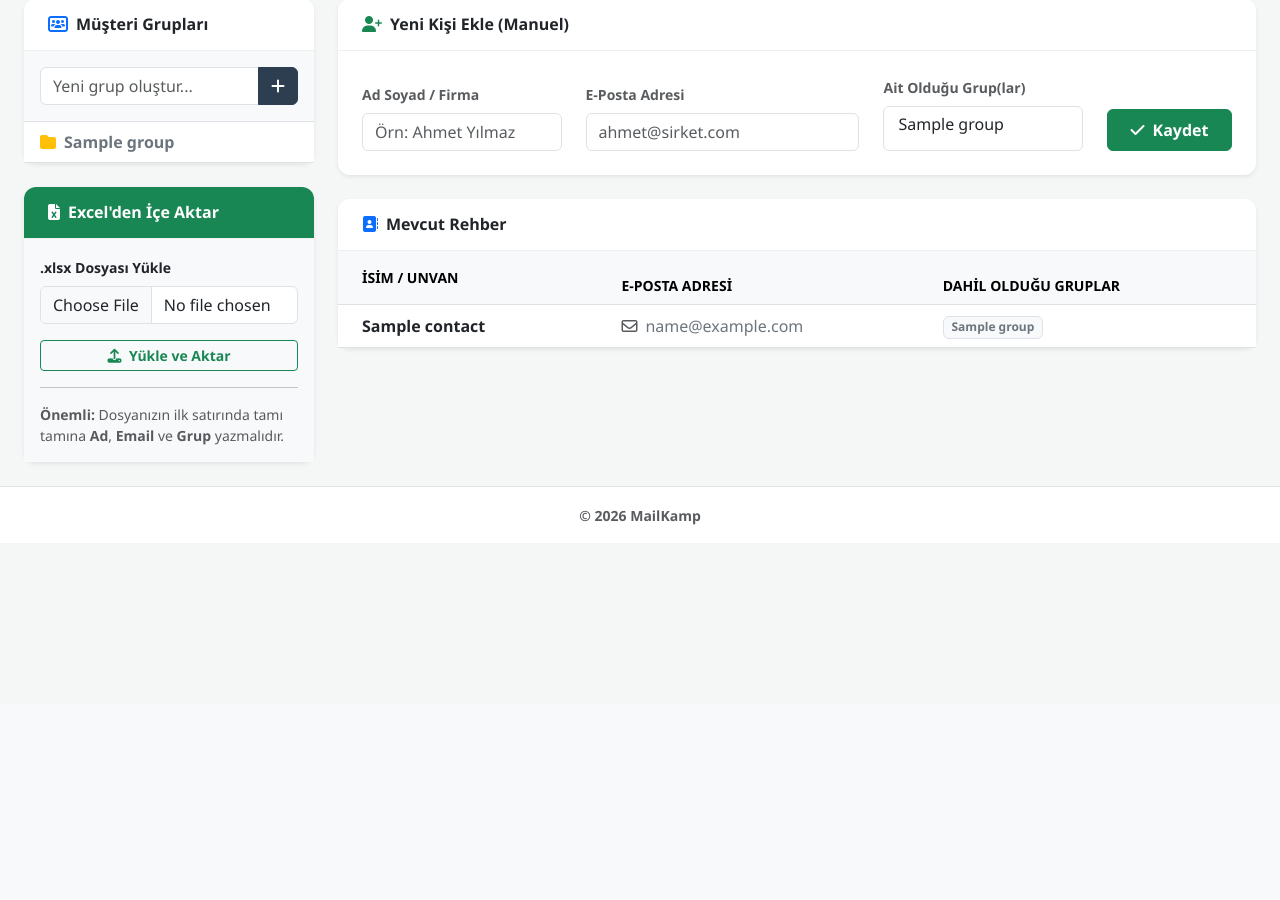
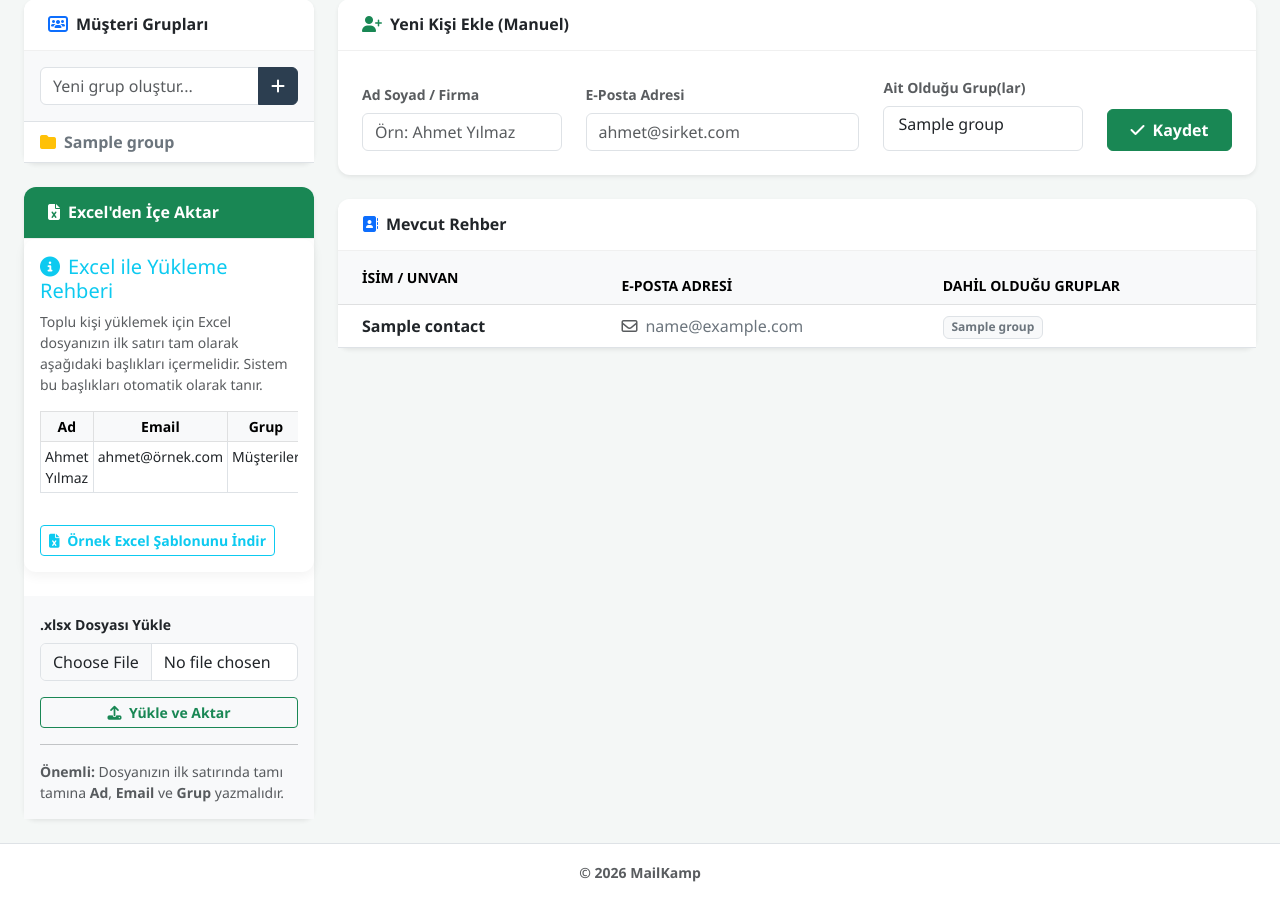
Before and after one commit to serkankefeli/mailuygulamasi, a Flask app: page /contacts in a window 1280 px wide. Shown: the part 96-996 px from the top of the page. Before the commit the page ends 621 px from the top, so only its background shows below. Run offline with Flask 3, Linux system fonts and the light colour scheme; a user stored in the database is signed in; tables that the repository leaves empty hold one stand-in row (values such as "Sample post"); some libraries are stand-ins or nearby versions.

Commit message:
Ornek Excel sablonu is bilgisayarindan eklendi

```diff
--- a/templates/contacts.html
+++ b/templates/contacts.html
@@ -33,6 +33,38 @@
             <div class="card-header bg-success text-white py-3">
                 <h6 class="mb-0 fw-bold"><i class="fa-solid fa-file-excel me-2"></i>Excel'den İçe Aktar</h6>
             </div>
+            <div class="card border-info mb-4">
+    <div class="card-body">
+        <h5 class="card-title text-info"><i class="fa-solid fa-circle-info me-2"></i>Excel ile Yükleme Rehberi</h5>
+        <p class="card-text small text-muted">
+            Toplu kişi yüklemek için Excel dosyanızın ilk satırı tam olarak aşağıdaki başlıkları içermelidir.
+            Sistem bu başlıkları otomatik olarak tanır.
+        </p>
+
+        <div class="table-responsive mb-3">
+            <table class="table table-sm table-bordered text-center small">
+                <thead class="table-light">
+                    <tr>
+                        <th>Ad</th>
+                        <th>Email</th>
+                        <th>Grup</th>
+                    </tr>
+                </thead>
+                <tbody>
+                    <tr>
+                        <td>Ahmet Yılmaz</td>
+                        <td>ahmet@örnek.com</td>
+                        <td>Müşteriler</td>
+                    </tr>
+                </tbody>
+            </table>
+        </div>
+
+        <a href="{{ url_for('static', filename='assets/mailkamp_ornek_rehber.xlsx') }}" class="btn btn-outline-info btn-sm fw-bold">
+            <i class="fa-solid fa-file-excel me-1"></i> Örnek Excel Şablonunu İndir
+        </a>
+    </div>
+</div>
             <div class="card-body bg-light p-3">
                 <form method="POST" action="/import_contacts" enctype="multipart/form-data">
                     <label class="form-label small fw-bold text-dark">.xlsx Dosyası Yükle</label>
```
Also changed, not shown: 1 other file.
